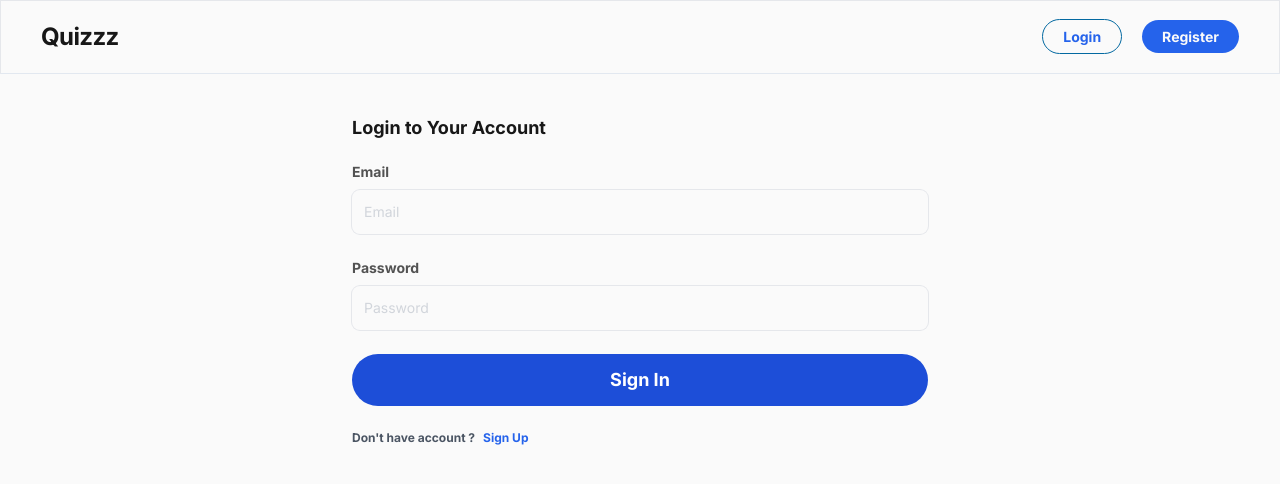
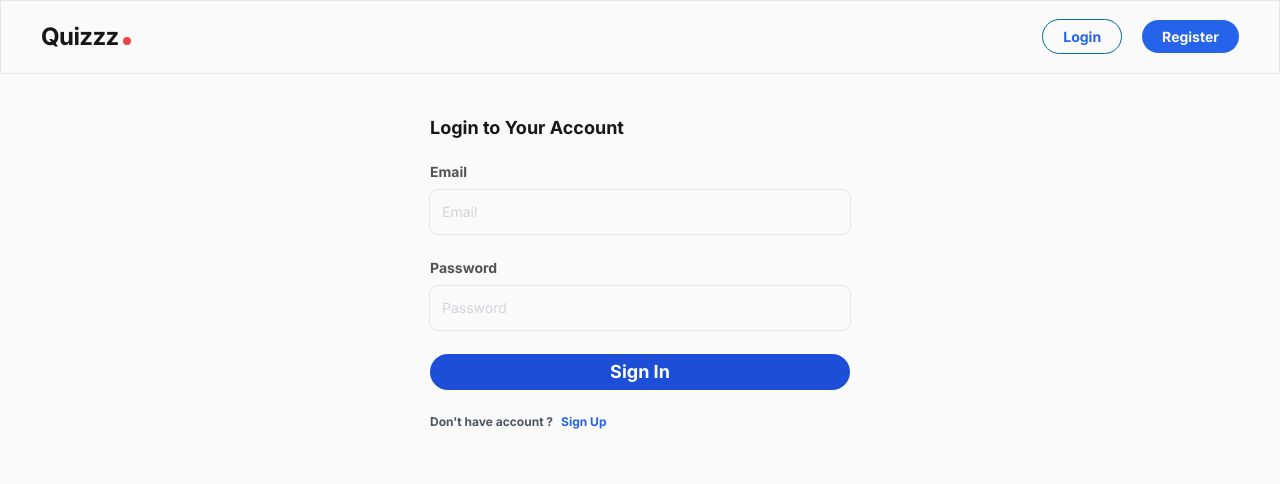
Before and after one commit to agus-wesly/react-quiz-app, a React (Vite) app: page /login in a window 1280 px wide. Shown: the top 484 px of the page. Built offline with nearby package versions, Linux system fonts and the light colour scheme.

Commit message:
adding page transition

```diff
--- a/src/App.jsx
+++ b/src/App.jsx
@@ -2,6 +2,7 @@ import { Types, Level } from "../constant";
 import { useState } from "react";
 import { Navigate, useNavigate } from "react-router-dom";
 import useQuestionStore from "./store/zustand";
+import AnimateProvider from "./components/AnimateProvider";
 
 function App() {
   const [type, setType] = useState(Types[0].id);
@@ -19,7 +20,7 @@ function App() {
   if (question.length) return <Navigate to={"/question"} />;
 
   return (
-    <section className="flex flex-col text-sm md:mx-auto md:max-w-xl ">
+    <AnimateProvider className="flex flex-col text-sm md:mx-auto md:max-w-xl ">
       <h1 className="text-lg font-bold text-slate-800 mb-10">
         Welcome to <span>Quizzz</span>
       </h1>
@@ -60,7 +61,7 @@ function App() {
       >
         Begin Test
       </button>
-    </section>
+    </AnimateProvider>
   );
 }
 
--- /dev/null
+++ b/src/components/AnimateProvider.jsx
@@ -0,0 +1,18 @@
+import { motion, AnimatePresence } from "framer-motion";
+
+function AnimateProvider({ children, className }) {
+  return (
+    <AnimatePresence>
+      <motion.section
+        className={className}
+        initial={{ opacity: 0 }}
+        animate={{ opacity: 1 }}
+        exit={{ opacity: 0 }}
+      >
+        {children}
+      </motion.section>
+    </AnimatePresence>
+  );
+}
+
+export default AnimateProvider;
--- a/src/components/LoginForm.jsx
+++ b/src/components/LoginForm.jsx
@@ -6,7 +6,7 @@ function LoginForm({ loading }) {
   return (
     <>
       <Form
-        className="flex flex-col max-w-xl mx-auto"
+        className="flex flex-col max-w-[420px] mx-auto"
         action="/login"
         method="post"
       >
@@ -48,7 +48,7 @@ function LoginForm({ loading }) {
             !loading
               ? "bg-blue-700 hover:bg-neutral-50 hover:text-blue-500"
               : "bg-blue-500/70 cursor-not-allowed"
-          }  p-1 md:py-3 justify-center font-semibold md:font-bold text-base md:text-lg text-center  mb-3 transition text-white`}
+          }  p-1 justify-center font-semibold md:font-bold text-base md:text-lg text-center  mb-3 transition text-white`}
           type="submit"
         >
           {loading ? (
--- a/src/components/Navbar.jsx
+++ b/src/components/Navbar.jsx
@@ -6,7 +6,10 @@ function Navbar() {
 
   return (
     <nav className="w-full bg-transparent text-neutral-900 px-5 md:px-10 flex items-center justify-between py-5 text-sm border-b-slate-200 border">
-      <h1 className="text-2xl font-bold tracking-tight">Quizzz </h1>
+      <h1 className="text-2xl font-bold tracking-tight flex items-center">
+        Quizzz
+        <div className="w-2 h-2 bg-red-500 mt-2 ml-1 rounded-full" />
+      </h1>
       <div className="space-x-5">
         {!auth?.email && (
           <Link
--- a/src/components/Option.jsx
+++ b/src/components/Option.jsx
@@ -3,7 +3,7 @@ import { Idx } from "../../constant";
 function Option({ value, idx, handleClick }) {
   return (
     <div
-      className="flex items-center space-x-3 mb-5 cursor-pointer text-neutral-700 bg-neutral-200/50 rounded-full py-3 px-3 hover:bg-blue-600/90 hover:text-neutral-50 text-sm font-semibold"
+      className="flex items-center space-x-3 mb-5 cursor-pointer text-neutral-700 bg-neutral-200/50 rounded-full py-3 px-3 md:hover:bg-blue-600/90 md:hover:text-neutral-50 text-sm font-semibold active:text-neutral-50 active:bg-red-600/90 md:active:bg-blue-600/90"
       onClick={() => handleClick(value)}
     >
       <p>{Idx[idx]}.</p>
--- a/src/components/RegisterForm.jsx
+++ b/src/components/RegisterForm.jsx
@@ -76,7 +76,7 @@ function RegisterForm({ isSubmitting: loading }) {
             !loading
               ? "bg-blue-700 hover:bg-neutral-50 hover:text-blue-500"
               : "bg-blue-500/70 cursor-not-allowed"
-          }  p-1 md:py-2 justify-center font-semibold md:font-bold text-base md:text-lg text-center mt-5 mb-3 transition text-white`}
+          }  p-1 justify-center font-semibold md:font-bold text-base md:text-lg text-center mt-5 mb-3 transition text-white`}
           type="submit"
         >
           {loading ? (
--- a/src/main.jsx
+++ b/src/main.jsx
@@ -21,7 +21,6 @@ import {
   SingleQuestion,
   RequireAuth,
   RequireLogout,
-  Testing,
   Success,
 } from "./pages";
 
@@ -44,7 +43,6 @@ const router = createBrowserRouter(
         <Route path="question" element={<Question />} />
         <Route path="question/:id" element={<SingleQuestion />} />
         <Route path="finish" element={<Success />} />
-        <Route path="tes" element={<Testing />} />
       </Route>
     </Route>
   )
--- a/src/pages/LoginPage.jsx
+++ b/src/pages/LoginPage.jsx
@@ -3,6 +3,7 @@ import { handleLogin } from "../../api/firebase";
 import { useNavigate, useActionData, useNavigation } from "react-router-dom";
 import useQuestionStore from "../store/zustand";
 import { useEffect } from "react";
+import AnimateProvider from "../components/AnimateProvider";
 
 function LoginPage() {
   const data = useActionData();
@@ -18,7 +19,7 @@ function LoginPage() {
   }, [data]);
 
   return (
-    <section>
+    <AnimateProvider>
       {data?.type === "ERROR" && (
         <p className="text-rose-700 text-xs font-bold mb-3">
           {" "}
@@ -26,7 +27,7 @@ function LoginPage() {
         </p>
       )}
       <LoginForm loading={navigation.state === "submitting"} />
-    </section>
+    </AnimateProvider>
   );
 }
 
--- a/src/pages/Question.jsx
+++ b/src/pages/Question.jsx
@@ -1,6 +1,7 @@
 import { useLocation, useNavigate } from "react-router-dom";
 import { useEffect } from "react";
 import useQuestionStore from "../store/zustand";
+import AnimateProvider from "../components/AnimateProvider";
 
 function Question() {
   const { fetchQuestion, question: questionData } = useQuestionStore();
@@ -16,7 +17,7 @@ function Question() {
   if (!questionData.length) return <p>Loading...</p>;
 
   return (
-    <section className="max-w-xl mx-auto ">
+    <AnimateProvider className="max-w-xl mx-auto ">
       <h1 className="text-base md:text-lg font-semibold mb-5 text-blue-900">
         Quizzz Info
       </h1>
@@ -52,7 +53,7 @@ function Question() {
       >
         Start
       </button>
-    </section>
+    </AnimateProvider>
   );
 
   // return <>{loading ? <p>Loading...</p> : <Navigate to={"/question/1"} />}</>;
--- a/src/pages/RegisterPage.jsx
+++ b/src/pages/RegisterPage.jsx
@@ -1,13 +1,14 @@
 import RegisterForm from "../components/RegisterForm";
 import { handleRegister } from "../../api/firebase";
 import { redirect, useActionData, useNavigation } from "react-router-dom";
+import AnimateProvider from "../components/AnimateProvider";
 
 function RegisterPage() {
   const data = useActionData();
   const navigation = useNavigation();
 
   return (
-    <section>
+    <AnimateProvider>
       {data && (
         <p className="text-rose-700 text-xs font-bold mb-3">
           {" "}
@@ -16,7 +17,7 @@ function RegisterPage() {
       )}
 
       <RegisterForm isSubmitting={navigation.state === "submitting"} />
-    </section>
+    </AnimateProvider>
   );
 }
 
--- a/src/pages/SingleQuestion.jsx
+++ b/src/pages/SingleQuestion.jsx
@@ -2,6 +2,7 @@ import useQuestionStore from "../store/zustand";
 import { useParams, useNavigate } from "react-router-dom";
 import Option from "../components/Option";
 import TimeStamp from "../components/TimeStamp";
+import AnimateProvider from "../components/AnimateProvider";
 import he from "he";
 
 function SingleQuestion() {
@@ -33,7 +34,7 @@ function SingleQuestion() {
   };
 
   return (
-    <section className="max-w-xl mx-auto">
+    <AnimateProvider className="max-w-xl mx-auto">
       <div className="flex max-w-fit flex-col ml-auto space-x-3 mb-10">
         <TimeStamp />
       </div>
@@ -47,7 +48,7 @@ function SingleQuestion() {
       {options.map((opt, i) => (
         <Option key={i} value={opt} idx={i} handleClick={handleClick} />
       ))}
-    </section>
+    </AnimateProvider>
   );
 }
 
--- a/src/pages/Success.jsx
+++ b/src/pages/Success.jsx
@@ -1,6 +1,7 @@
 import useQuestionStore from "../store/zustand";
 import { useNavigate } from "react-router-dom";
 import { useEffect } from "react";
+import AnimateProvider from "../components/AnimateProvider";
 
 function Success() {
   const { trueAnswer, falseAnswer, resetQuestion, setTimeStamp } =
@@ -19,7 +20,7 @@ function Success() {
     navigate("/");
   };
   return (
-    <section className="flex flex-col space-y-10 md:max-w-[400px] md:mx-auto">
+    <AnimateProvider className="flex flex-col space-y-10 md:max-w-[400px] md:mx-auto">
       <h3 className="text-lg text-center text-neutral-900 font-bold md:text-xl">
         Your Final score is
       </h3>
@@ -52,7 +53,7 @@ function Success() {
       >
         Back to dashboard
       </button>
-    </section>
+    </AnimateProvider>
   );
 }
 
```
